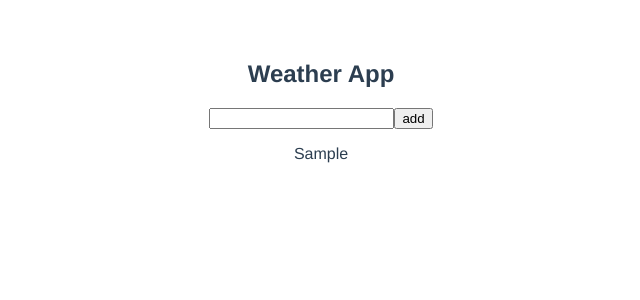
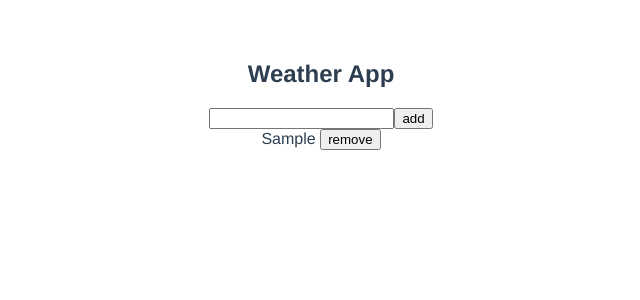
Before and after one commit to papichulo/vue-weather-app-exercises, a Vue app: page / in a window 1280 px wide. Both pictures are taken after typing "Sample" into the empty fields and a click on the button "add". Shown: the top 300 px of the page, without its empty margins (319-959 px from the left). Built offline with nearby package versions, Linux system fonts and the light colour scheme.

Commit message:
finished step 2

```diff
--- a/src/App.vue
+++ b/src/App.vue
@@ -13,6 +13,9 @@
         this.cities.push(this.cityString);
         this.cityString = '';
       },
+      removeCity(city) {
+        this.cities = this.cities.filter(x => x !== city);
+      },
     }
   }
 </script>
@@ -25,7 +28,10 @@
       <button type="button" @click="addCity">add</button>
     </div>
     <div v-for="city in cities" :key="city">
-      <p>{{city}}</p>
+      <div>
+        {{city}}
+        <button type="button" @click="removeCity(city)">remove</button>
+      </div>
     </div>
   </div>
 </template>
```
